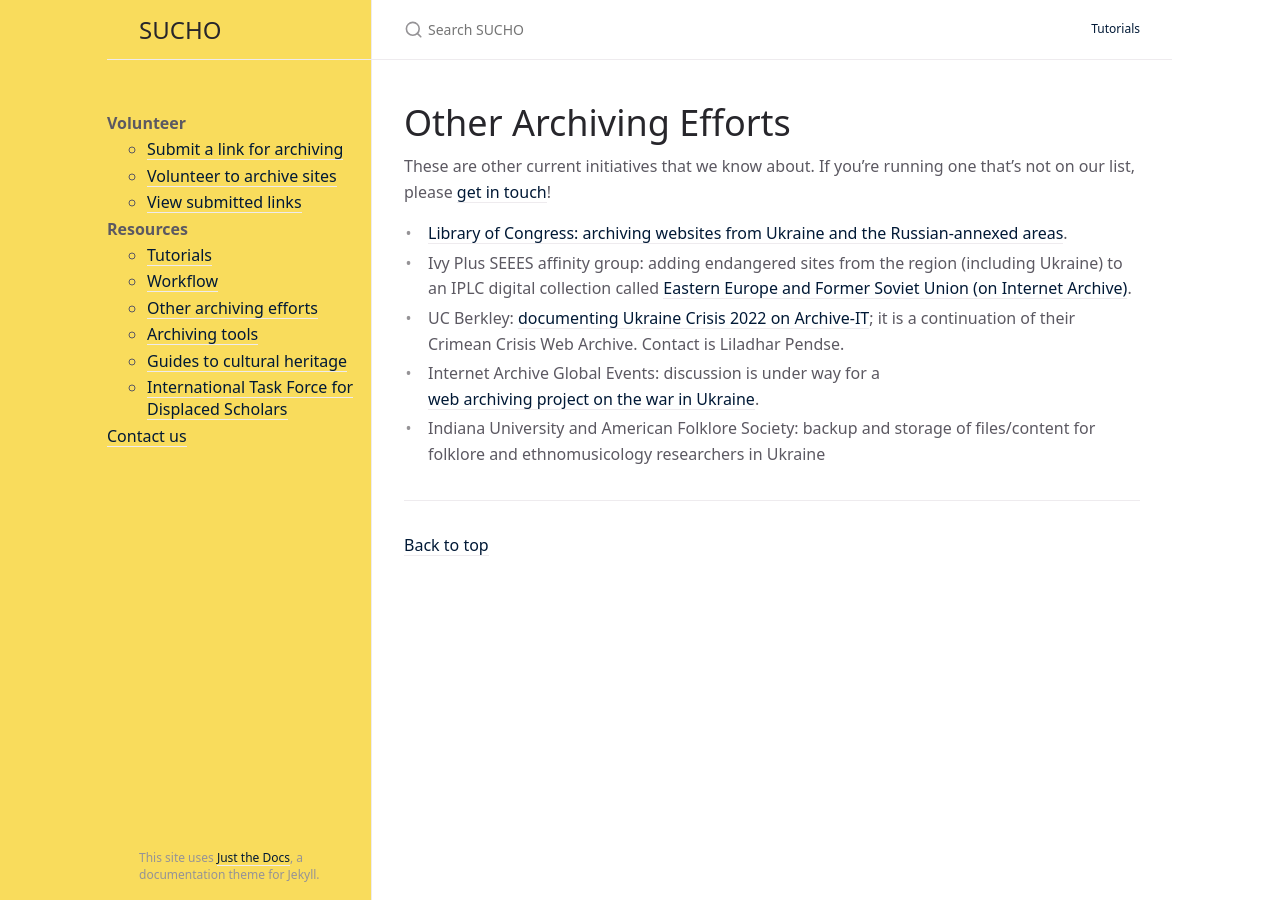
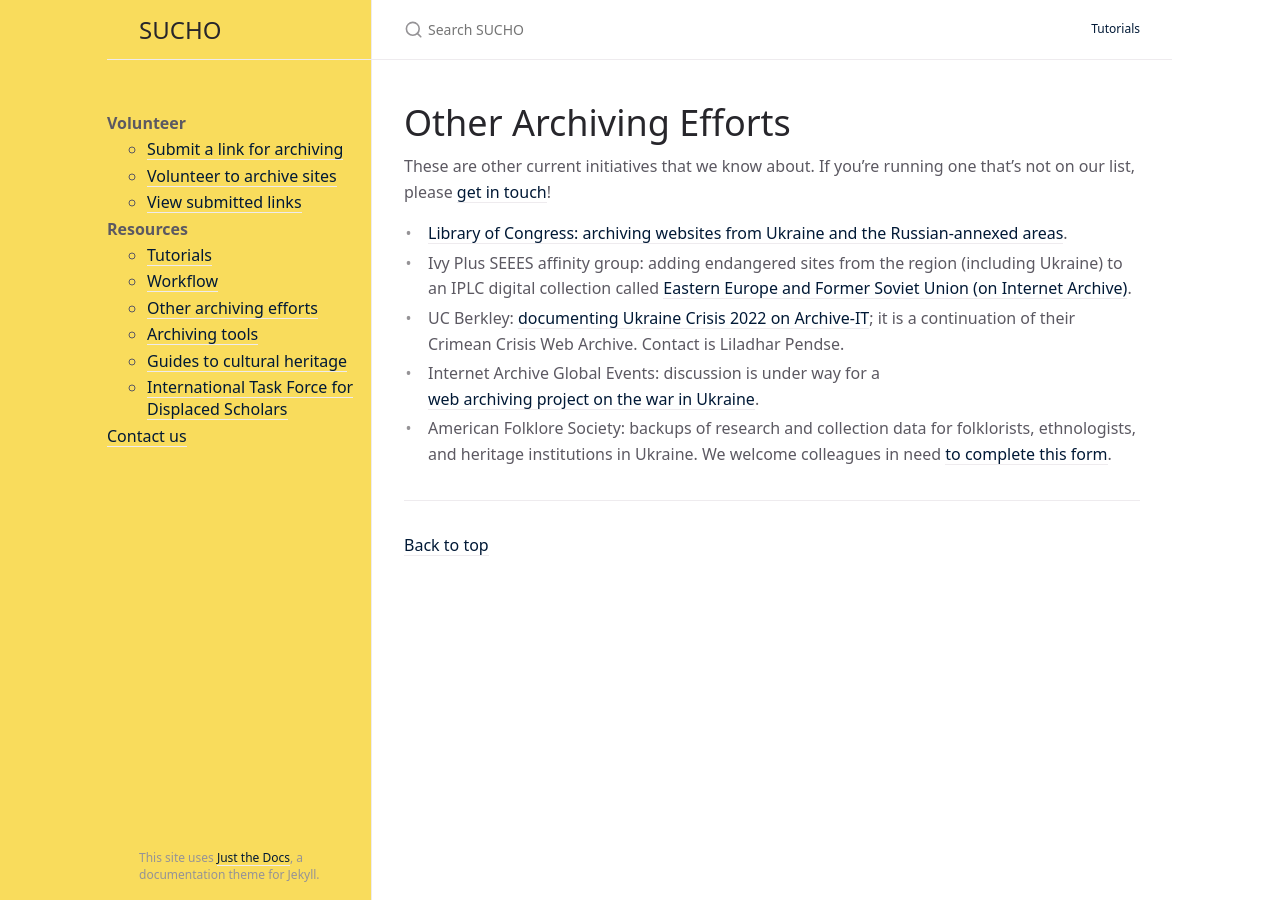
Before and after one commit to sucho-archiving/sucho-archiving.github.io, a Jekyll site: the page built from other-efforts.md, in a window 1280 px wide. Built offline with Jekyll 4.4.1, drawn with Linux system fonts in a browser that asks for light colours; our own code applies the rules of GitHub Pages for plain Markdown files.

Commit message:
updated info about american folklore society

```diff
--- a/other-efforts.md
+++ b/other-efforts.md
@@ -11,4 +11,4 @@ These are other current initiatives that we know about. If you're running one th
 - Ivy Plus SEEES affinity group: adding endangered sites from the region (including Ukraine) to an IPLC digital collection called [Eastern Europe and Former Soviet Union (on Internet Archive)](https://archive-it.org/collections/11360).
 - UC Berkley: [documenting Ukraine Crisis 2022 on Archive-IT](https://archive-it.org/collections/18809); it is a continuation of their Crimean Crisis Web Archive. Contact is Liladhar Pendse.
 - Internet Archive Global Events: discussion is under way for a [web archiving project on the war in Ukraine](https://archive-it.org/home/IAGlobalEvents).
-- Indiana University and American Folklore Society: backup and storage of files/content for folklore and ethnomusicology researchers in Ukraine
+- American Folklore Society: backups of research and collection data for folklorists, ethnologists, and heritage institutions in Ukraine. We welcome colleagues in need [to complete this form](https://docs.google.com/forms/d/e/1FAIpQLSc6KbhtEOI8zKsQmKT_waE1XlYEF1E6t-HzJ7Gc1EBfMvMg_A/viewform).
```
